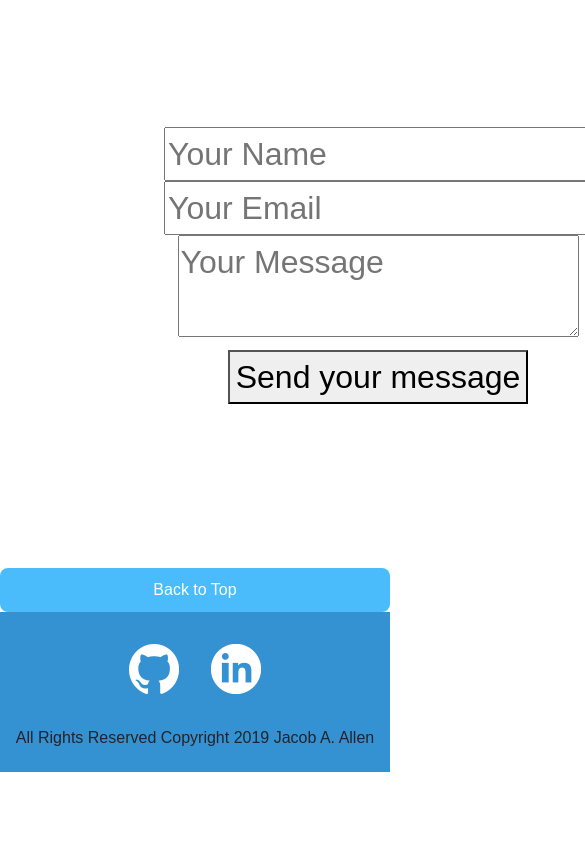
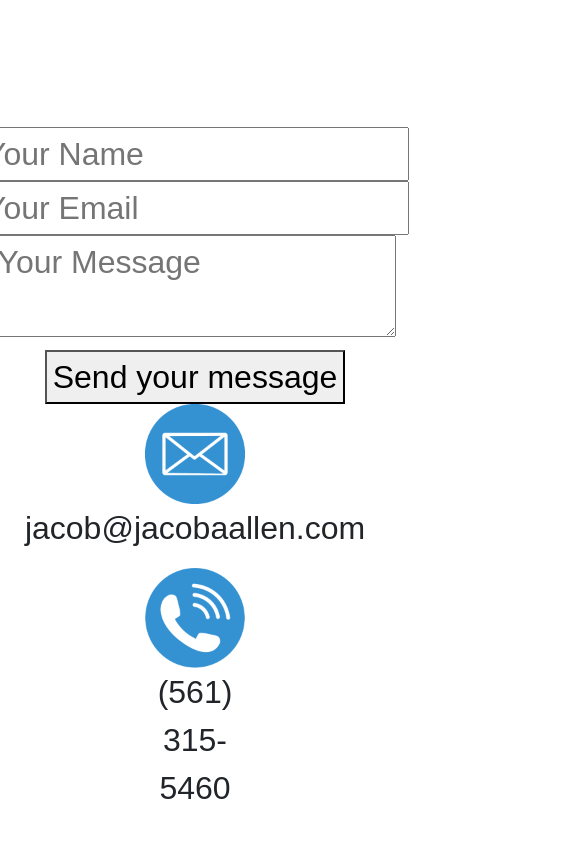
Before and after one commit to Jacobaallen/Portfolio, a React (Create React App) app: page / in a window 390 px wide. Shown: the part 4940-5784 px from the top of the page, 585 px wide, since content can reach past the window. Before the commit the page ends 5712 px from the top, so only its background shows below. Built offline with nearby package versions, Linux system fonts and the light colour scheme.

Commit message:
fixed css bug

```diff
--- a/src/styles/home.css
+++ b/src/styles/home.css
@@ -358,6 +358,11 @@ div.desc {
   .contact-icons{
     padding: 4px;
   }
+
+  .form{
+    display: flex;
+    flex-direction: column;
+  }
 }
 
 .contact-master{
```
